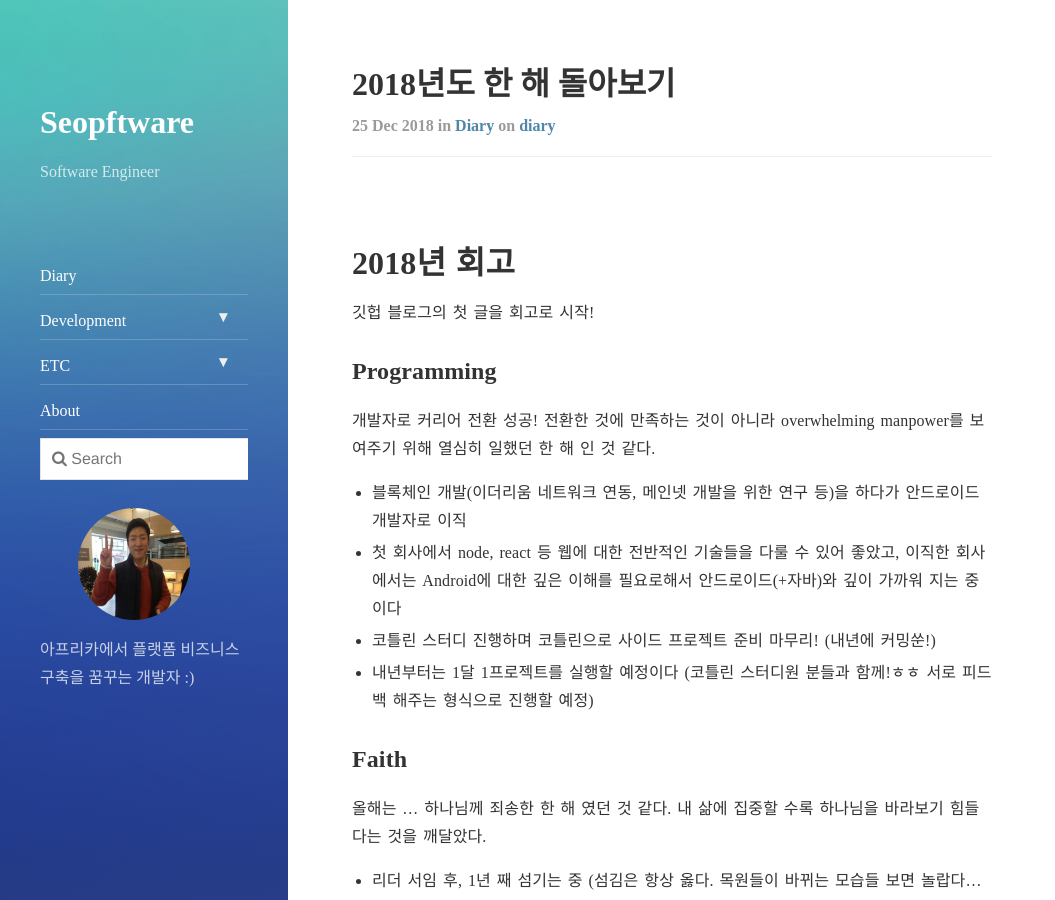
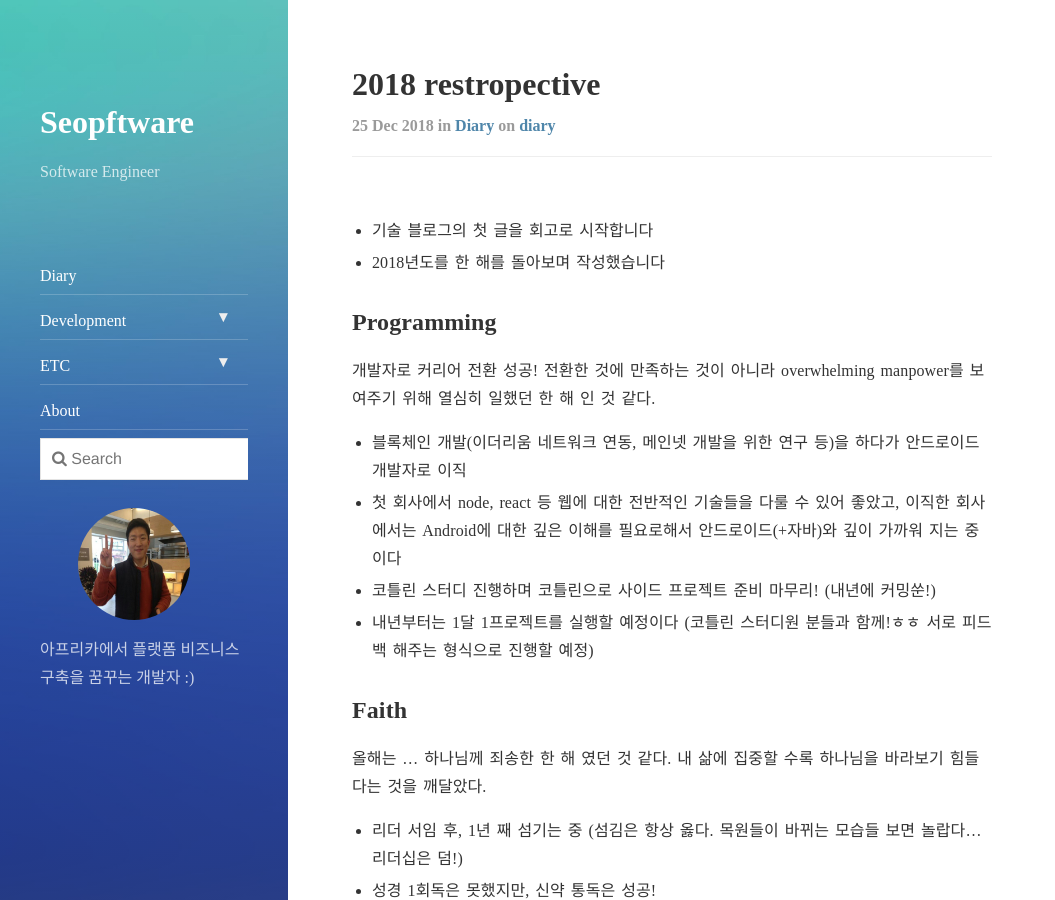
Before and after one commit to Seopftware/seopftware.github.io, a Jekyll site: the page built from _posts/2018-12-25-diary.md, in a window 1280 px wide and 900 px high. Shown: the whole window, without its empty margins (0-1055 px from the left). Built offline with Jekyll 4.4.1, drawn with Linux system fonts in a browser that asks for light colours; nearby versions of some CDN libraries; comment, search, counter and statistics services are not loaded.

Commit message:
[update] 2018 restropective

```diff
--- a/_posts/2018-12-25-diary.md
+++ b/_posts/2018-12-25-diary.md
@@ -1,15 +1,14 @@
 ---
 layout: post
-title:  "2018년도 한 해 돌아보기"
-subtitle:   "Start to Development Blog"
+title:  "2018 restropective"
+subtitle:  "Start to Development Blog"
 categories: diary
 tags: diary
 comments: true
 ---
 
-# 2018년 회고
-
-깃헙 블로그의 첫 글을 회고로 시작!
+* 기술 블로그의 첫 글을 회고로 시작합니다
+* 2018년도를 한 해를 돌아보며 작성했습니다
 
 ## Programming
 개발자로 커리어 전환 성공!
```
